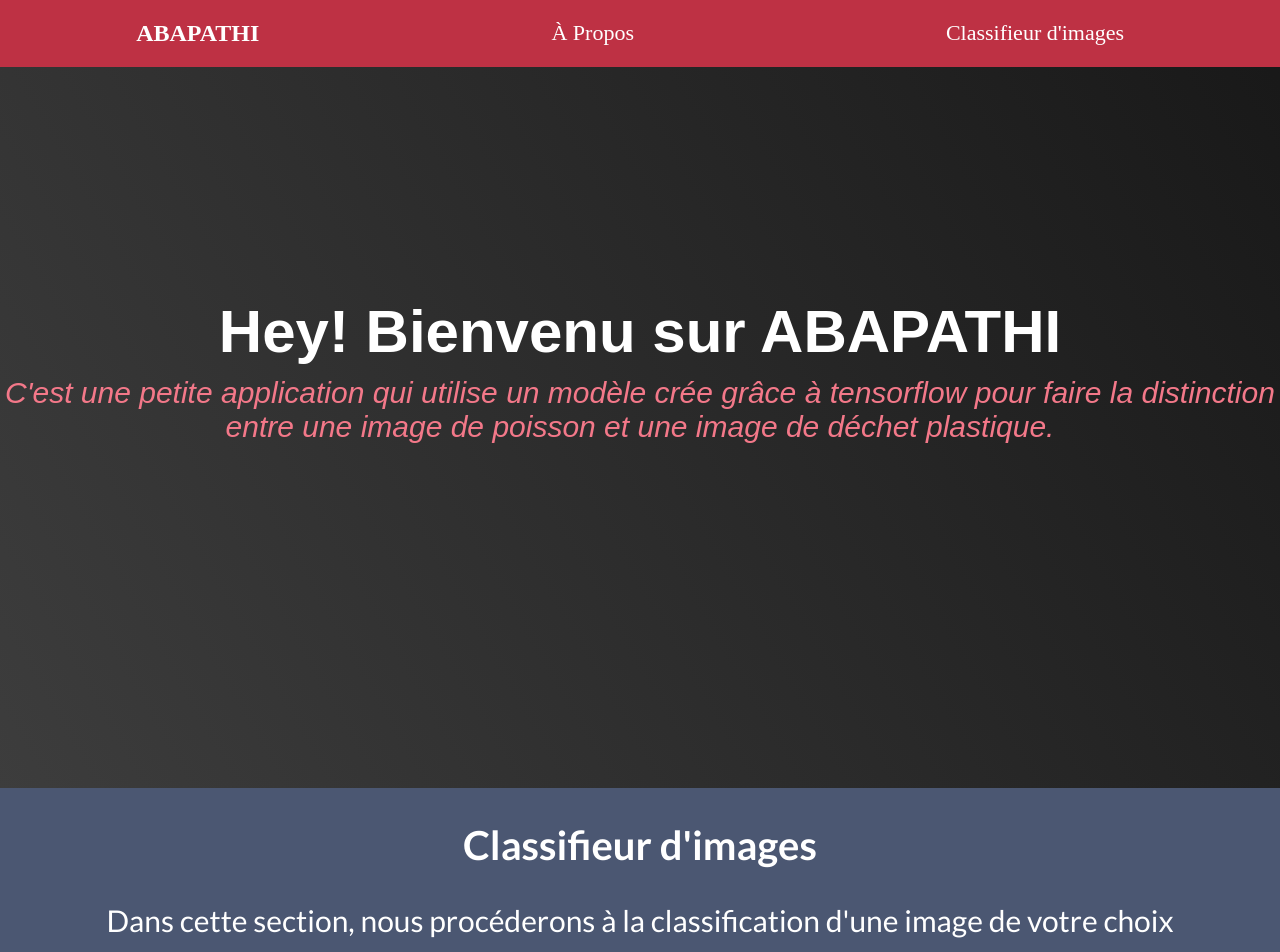
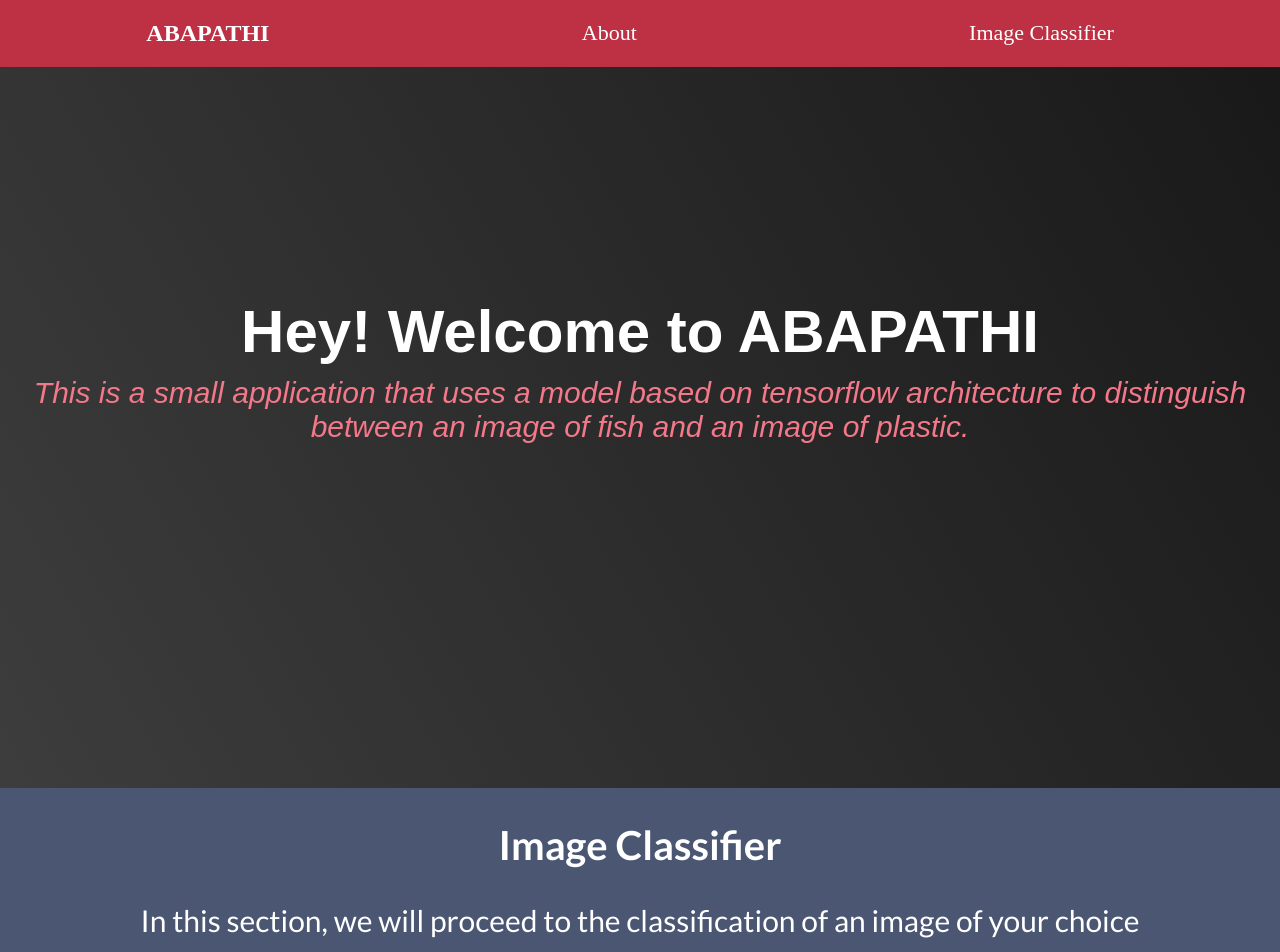
Before and after one commit to Vruzalion/MachineLearning, a Flask app: page / in a window 1280 px wide. Shown: the top 952 px of the page. Run offline with Flask 2, Linux system fonts and the light colour scheme; some libraries are stand-ins or nearby versions.

Commit message:
Translation of the page

```diff
--- a/fish-or-plastic-classificator/Projet/client/client_app/static/css/def.css
+++ b/fish-or-plastic-classificator/Projet/client/client_app/static/css/def.css
@@ -30,6 +30,7 @@
 a:hover {
     background: #457ebe;
 }
+
 
 @media all and (max-width: 600px) {
     .navbar {
--- a/fish-or-plastic-classificator/Projet/client/client_app/templates/index.html
+++ b/fish-or-plastic-classificator/Projet/client/client_app/templates/index.html
@@ -6,28 +6,27 @@
     <meta http-equiv="X-UA-Compatible" content="IE=edge">
     <meta name="viewport" content="width=device-width, initial-scale=1.0">
     <link rel="stylesheet" href="static/css/def.css">
-    <title>Document</title>
+    <title>ABAPATHI</title>
 </head>
 <body>
     <div class="container" id="container">
 
         <nav id="navbar" class="navbar">
             <h1 class="ababati" style="color:white;">ABAPATHI</h1>
-            <a id="nav-link" class="nav-link" href="#welcome-section">À Propos</a>
-            <a id="nav-link" class="nav-link" href="#projects">Classifieur d'images</a>
+            <a id="nav-link" class="nav-link" href="#welcome-section">About</a>
+            <a id="nav-link" class="nav-link" href="#projects">Image Classifier</a>
         </nav>
 
         <div class="welcome-section" id="welcome-section">
-            <h1 style="text-align:center;">Hey! Bienvenu sur ABAPATHI</h1>
-            <p style="text-align:center;"><i>C'est une petite application qui utilise un modèle crée
-                grâce à tensorflow pour faire la distinction entre une image de poisson et une image
-                de déchet plastique.</i></p>
+            <h1 style="text-align:center;">Hey! Welcome to ABAPATHI</h1>
+            <p style="text-align:center;"><i>This is a small application that uses a model based on
+                tensorflow architecture to distinguish between an image of fish and an image of plastic.</i></p>
         </div>
 
         <div class="projects" id="projects">
             <header>
-                <h2>Classifieur d'images</h2>
-                <p style="text-align:center; font-size:30px">Dans cette section, nous procéderons à la classification d'une image de votre choix</p>
+                <h2>Image Classifier</h2>
+                <p style="text-align:center; font-size:30px">In this section, we will proceed to the classification of an image of your choice</p>
             </header>
 
             <div id="project-tile" class="project-tile">
@@ -36,13 +35,14 @@
                     <div class="card-body">
                       <h5 class="card-tile"><a href="https://encrypted-tbn0.gstatic.com/images?q=tbn:ANd9GcR-rghii3pUoE07AGgGSyZfjyCKI7Msb5LbQ1SuMOseE_R6of8Gs5iBuuaTUB2JgFghAKI&usqp=CAU">Exemple d'image de poisson</a></h5>
                     </div>
-                  </div>
-                  <div class="card" width="18rem">
+                </div>
+                <div class="card" width="18rem">
                     <img class="card-img-top" src="https://cdn.givingcompass.org/wp-content/uploads/2019/04/04183117/Fighting-Plastic-Pollution-With-Bags-That-Dissolve-in-Water.jpg">
                     <div class="card-body">
                       <h5 class="card-tile"><a href="https://cdn.givingcompass.org/wp-content/uploads/2019/04/04183117/Fighting-Plastic-Pollution-With-Bags-That-Dissolve-in-Water.jpg">Exemple d'image de déchet plastique</a></h5>
                     </div>
-                 </div>
+                </div>
+            </div>
         </div>
 
         <div class="selection" id="selection">
```
